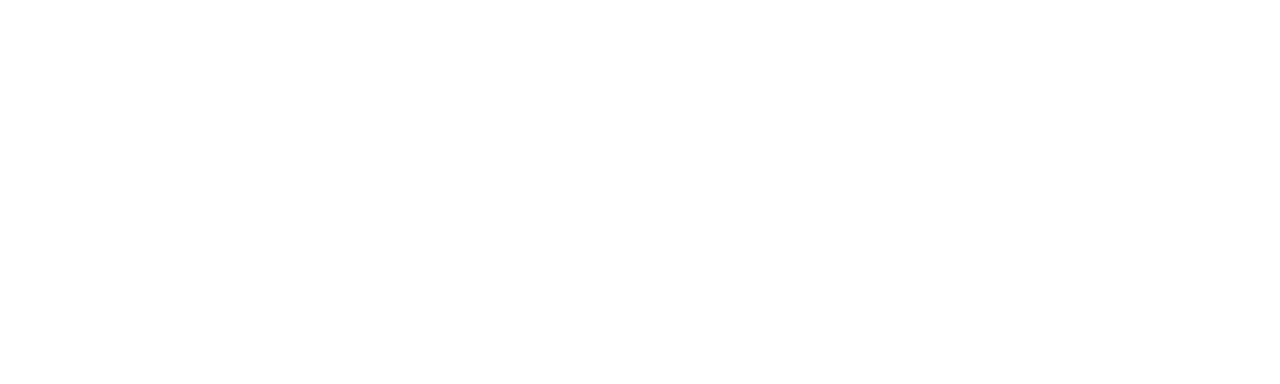
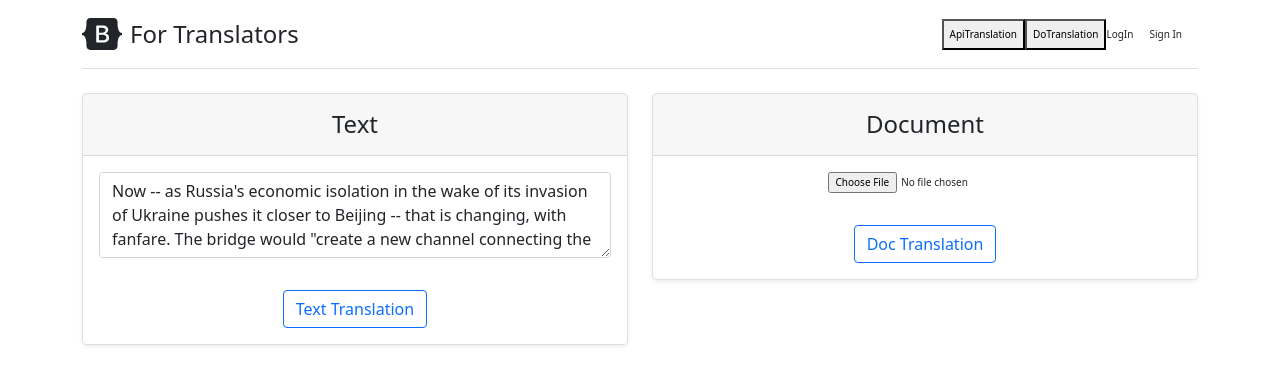
Before and after one commit to yoju-lab/project_fortranslators_front, a Vue app: page / in a window 1280 px wide. Shown: the top 384 px of the page. Built offline with nearby package versions, Linux system fonts and the light colour scheme.

Commit message:
add bootstrap

```diff
--- a/src/App.vue
+++ b/src/App.vue
@@ -3,15 +3,57 @@
 // Check out https://vuejs.org/api/sfc-script-setup.html#script-setup
 import DoTranslation from "./components/DoTranslation/DoTranslation.vue";
 import ApiTranslation from "./components/ApiTranslation/ApiTranslation.vue";
-import { reactive } from "@vue/reactivity";
+import { reactive } from "vue";
 
 const states = reactive({
-  currentMenu: "ApiTranslation",
+  currentMenu: ApiTranslation,
 });
+
+function changeComponet(component_name) {
+  states.currentMenu = component_name == "DoTranslation" ? DoTranslation : ApiTranslation;
+  console.log(`changeComponet : ${states.currentMenu}`);
+}
 </script>
 
 <template>
-  <component :is="states.currentMenu"></component>
+  <div class="container py-3">
+    <header>
+      <div
+        class="d-flex flex-column flex-md-row align-items-center pb-3 mb-4 border-bottom"
+      >
+        <a href="#" class="d-flex align-items-center text-dark text-decoration-none">
+          <svg
+            xmlns="http://www.w3.org/2000/svg"
+            width="40"
+            height="32"
+            class="me-2"
+            viewBox="0 0 118 94"
+            role="img"
+          >
+            <title>template</title>
+            <path
+              fill-rule="evenodd"
+              clip-rule="evenodd"
+              d="M24.509 0c-6.733 0-11.715 5.893-11.492 12.284.214 6.14-.064 14.092-2.066 20.577C8.943 39.365 5.547 43.485 0 44.014v5.972c5.547.529 8.943 4.649 10.951 11.153 2.002 6.485 2.28 14.437 2.066 20.577C12.794 88.106 17.776 94 24.51 94H93.5c6.733 0 11.714-5.893 11.491-12.284-.214-6.14.064-14.092 2.066-20.577 2.009-6.504 5.396-10.624 10.943-11.153v-5.972c-5.547-.529-8.934-4.649-10.943-11.153-2.002-6.484-2.28-14.437-2.066-20.577C105.214 5.894 100.233 0 93.5 0H24.508zM80 57.863C80 66.663 73.436 72 62.543 72H44a2 2 0 01-2-2V24a2 2 0 012-2h18.437c9.083 0 15.044 4.92 15.044 12.474 0 5.302-4.01 10.049-9.119 10.88v.277C75.317 46.394 80 51.21 80 57.863zM60.521 28.34H49.948v14.934h8.905c6.884 0 10.68-2.772 10.68-7.727 0-4.643-3.264-7.207-9.012-7.207zM49.948 49.2v16.458H60.91c7.167 0 10.964-2.876 10.964-8.281 0-5.406-3.903-8.178-11.425-8.178H49.948z"
+              fill="currentColor"
+            ></path>
+          </svg>
+          <span class="fs-4">For Translators</span>
+        </a>
+
+        <nav class="d-inline-flex mt-2 mt-md-0 ms-md-auto">
+          <button @click="changeComponet('ApiTranslation')">ApiTranslation</button>
+          <button @click="changeComponet('DoTranslation')">DoTranslation</button>
+          <a class="me-3 py-2 text-dark text-decoration-none" href="#">LogIn</a>
+          <a class="me-3 py-2 text-dark text-decoration-none" href="#">Sign In</a>
+        </nav>
+      </div>
+    </header>
+    <main>
+      {{ translatedDoc }}
+      <component :is="states.currentMenu"></component>
+    </main>
+  </div>
 </template>
 
 <style>
--- a/src/components/ApiTranslation/ApiTranslation.vue
+++ b/src/components/ApiTranslation/ApiTranslation.vue
@@ -1,19 +1,64 @@
-<template></template>
+<script setup>
+import { reactive, provide, computed } from "vue";
 
-<script setup>
 const translatedDoc = reactive({
   source:
     'Now -- as Russia\'s economic isolation in the wake of its invasion of Ukraine pushes it closer to Beijing -- that is changing, with fanfare. The bridge would "create a new channel connecting the two countries," Xi said during the call, which took place on his 69th birthday. "The Chinese side stands ready to work with the Russian side to push for steady and long-term development of practical bilateral cooperation," Xi said.',
-  byGoogle:
-    '이제 -- 우크라이나 침공으로 인한 러시아의 경제적 고립으로 인해 러시아가 베이징에 더 가까워짐에 따라 -- 팡파르와 함께 변화하고 있습니다. 시 주석은 69세 생일에 열린 통화에서 "이 다리는 두 나라를 연결하는 새로운 통로를 만들 것"이라고 말했다. 시 주석은 “중국 측은 러시아 측과 함께 실질적인 양국 협력의 안정적이고 장기적인 발전을 추진할 준비가 돼 있다”고 말했다.',
-  byPapago:
-    '이제 -- 우크라이나의 침공 이후 러시아의 경제적 고립이 중국을 베이징에 더 가깝게 만들면서 -- 그것은 팡파르와 함께 변화하고 있습니다. 시 주석은 69번째 생일에 열린 전화통화에서 "두 나라를 연결하는 새로운 채널을 만들 것"이라고 말했다. 시 주석은 "중국 측은 러시아 측과 협력해 실질적이고 장기적인 양자 협력 발전을 추진할 준비가 돼 있다"고 말했다.',
+  byGoogle: "",
+  byPapago: "",
 });
-const emits = defineEmits(["FromTranslatedApi"]);
+// const emits = defineEmits(["FromTranslatedApi"]);
 
-function FromTranslatedApi() {
-  emits("");
+function sendToTranslateAPI() {
+  translatedDoc.byGoogle =
+    '이제 -- 우크라이나 침공으로 인한 러시아의 경제적 고립으로 인해 러시아가 베이징에 더 가까워짐에 따라 -- 팡파르와 함께 변화하고 있습니다. 시 주석은 69세 생일에 열린 통화에서 "이 다리는 두 나라를 연결하는 새로운 통로를 만들 것"이라고 말했다. 시 주석은 “중국 측은 러시아 측과 함께 실질적인 양국 협력의 안정적이고 장기적인 발전을 추진할 준비가 돼 있다”고 말했다.';
+
+  translatedDoc.byPapago =
+    '이제 -- 우크라이나의 침공 이후 러시아의 경제적 고립이 중국을 베이징에 더 가깝게 만들면서 -- 그것은 팡파르와 함께 변화하고 있습니다. 시 주석은 69번째 생일에 열린 전화통화에서 "두 나라를 연결하는 새로운 채널을 만들 것"이라고 말했다. 시 주석은 "중국 측은 러시아 측과 협력해 실질적이고 장기적인 양자 협력 발전을 추진할 준비가 돼 있다"고 말했다.';
+
+  console.log(`sendToTranslateAPI()`);
 }
 </script>
 
+<template>
+  <div class="row row-cols-1 row-cols-md-2 text-center">
+    <div class="col">
+      <div class="card mb-4 rounded-3 shadow-sm">
+        <div class="card-header py-3">
+          <h4 class="my-0 fw-normal">Text</h4>
+        </div>
+        <div class="card-body">
+          <div class="form-group">
+            <textarea
+              class="form-control"
+              rows="3"
+              v-model="translatedDoc.source"
+            ></textarea>
+          </div>
+        </div>
+        <div class="card-body">
+          <button class="btn btn-outline-primary" @click="sendToTranslateAPI">
+            Text Translation
+          </button>
+        </div>
+      </div>
+    </div>
+    <div class="col">
+      <div class="card mb-4 rounded-3 shadow-sm">
+        <div class="card-header py-3">
+          <h4 class="my-0 fw-normal">Document</h4>
+        </div>
+        <div class="card-body">
+          <div class="form-group">
+            <input type="file" class="form-control-file" />
+          </div>
+        </div>
+        <div class="card-body">
+          <button class="btn btn-outline-primary">Doc Translation</button>
+        </div>
+      </div>
+    </div>
+  </div>
+</template>
+
 <style></style>
```
